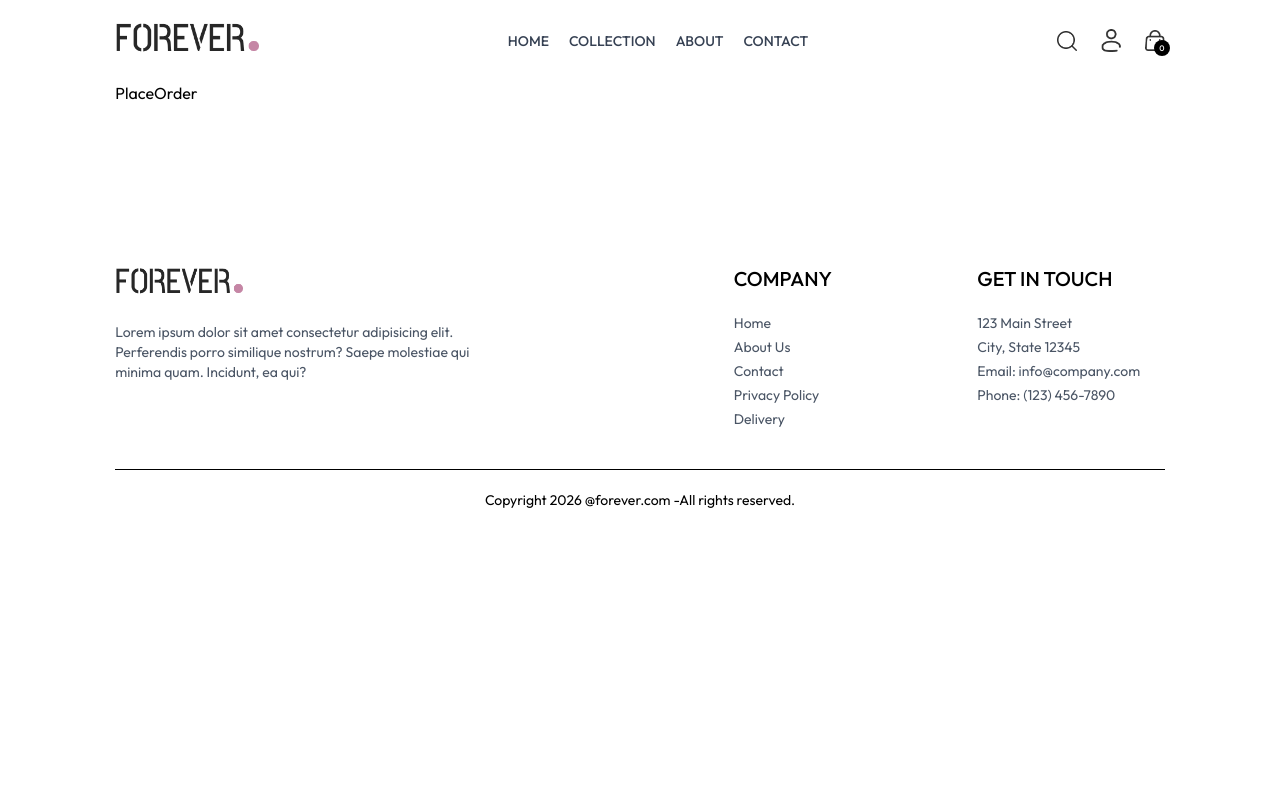
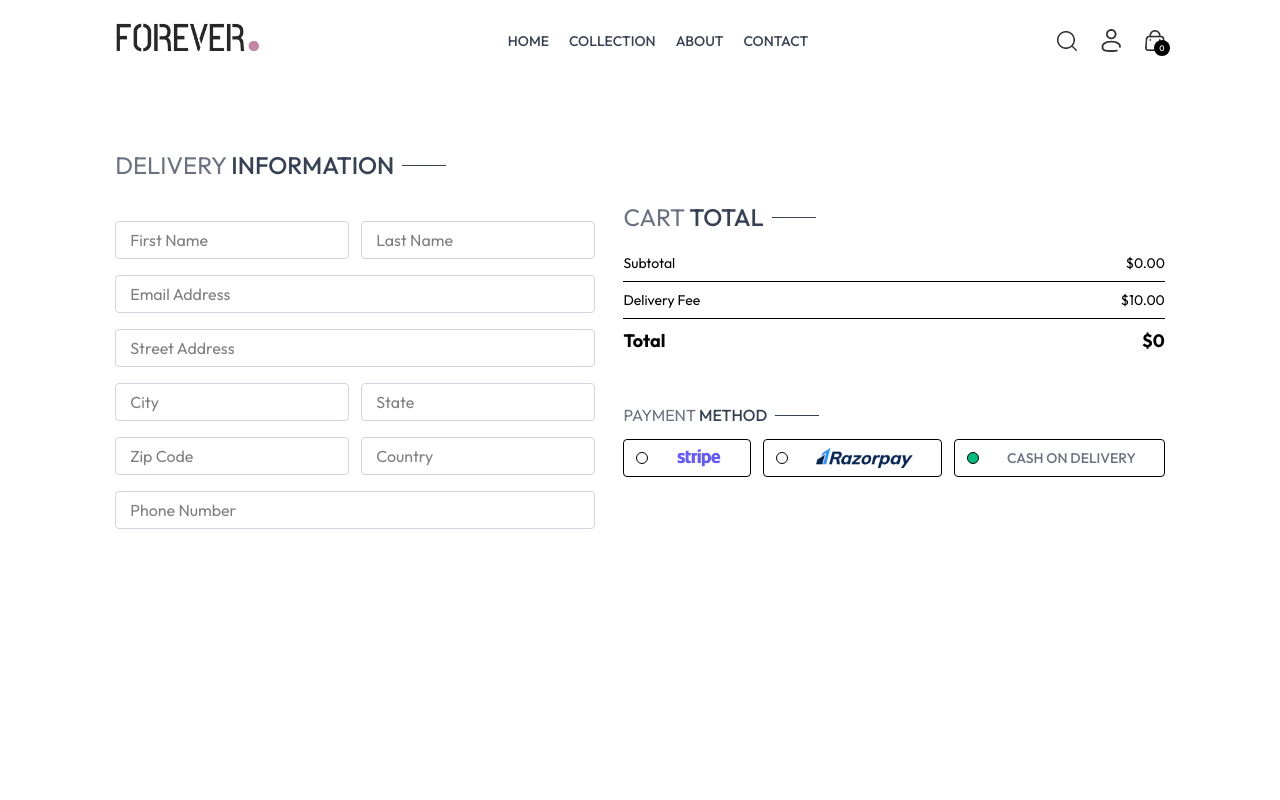
Before and after one commit to veeresh8055/Ecommerce-App, a React (Vite) app in the folder frontend/: page /placeorder in a window 1280 px wide. Shown: the top 800 px of the page. Built offline with nearby package versions, Linux system fonts and the light colour scheme.

Commit message:
PlaceOrder

```diff
--- /dev/null
+++ b/frontend/src/components/CartTotal.jsx
@@ -0,0 +1,36 @@
+import React from 'react'
+import { useContext } from "react";
+import { ShopContext } from "../context/ShopContext";
+import Title from './Title';
+
+
+const CartTotal = () => {
+    const {currency , delivary_fee ,getCartAmount} = useContext(ShopContext);
+  return (
+    <div className='w-full'>
+        <div className='text-2xl'>
+            <Title text1={"CART"} text2={"TOTAL"}/>
+        </div>
+        <div className='flex flex-col gap-2 mt-2  text-sm'>
+            <div className='flex justify-between'>
+                <p>Subtotal</p>
+                <p>{currency}{getCartAmount().toFixed(2)}</p>
+            </div>
+            <hr />
+            <div className='flex justify-between'>
+                <p>Delivery Fee</p>
+                <p>{currency}{delivary_fee.toFixed(2)}</p>
+            </div>
+            <hr />
+            <div className='flex justify-between font-bold text-lg'>
+                <p>Total</p>
+                <p>{currency}{getCartAmount() === 0 ? 0 : (getCartAmount() + delivary_fee).toFixed(2)}</p>
+            </div>
+
+        </div>
+
+    </div>
+  )
+}
+
+export default CartTotal
--- a/frontend/src/context/ShopContext.jsx
+++ b/frontend/src/context/ShopContext.jsx
@@ -2,18 +2,21 @@ import { createContext, useEffect    } from "react";
 import { products } from '../assets/assets'
 import { useState } from "react";
 import { toast } from "react-toastify";
+import { useNavigate } from "react-router-dom";
+
 export const ShopContext = createContext();
 
 
  const ShopContextProvider = (props) => {
 
     const currency = "$"
-    const delivar_fee = 10
+    const delivary_fee = 10
     const [search, setSearch] = useState("");
     const [showSearch, setShowSearch] = useState(false);
-    const [cartItems, setCartItems] = useState([]);
+    const [cartItems, setCartItems] = useState({});
+    const navigate = useNavigate();
 
-    const addToCart =  async (itemId , size ) => {
+    const addToCart = (itemId , size ) => {
         if(!size){
            toast.error("Please select a size before adding to cart", {
             position: "top-right",
@@ -57,7 +60,8 @@ export const ShopContext = createContext();
     return count;
   };
 
-  const updateQuantity = async (itemId, size, quantity) => {
+
+  const updateQuantity = (itemId, size, quantity) => {
     let cartData = structuredClone(cartItems);
     if (cartData[itemId] && cartData[itemId][size]) {
       cartData[itemId][size] = quantity;
@@ -65,10 +69,28 @@ export const ShopContext = createContext();
     }
   }
 
+  const getCartAmount = () => {
+    let amount = 0;
+    for (let item in cartItems) {
+      for (let size in cartItems[item]) {
+        try{
+            if(cartItems[item][size]>0){
+                let productData = products.find((product) => product._id === item);
+                if (productData) {
+                  amount += cartItems[item][size] * productData.price;
+                }
+            }
+        }catch(e){
+            console.error("Error occurred while calculating cart amount:", e);
+        }
+      }
+    }
+    return amount;
+}
     const value ={
     products,
     currency,
-    delivar_fee,
+    delivary_fee,
     search,
     setSearch,
     showSearch,
@@ -77,7 +99,9 @@ export const ShopContext = createContext();
     setCartItems,
     addToCart,
     getCartCount,
-    updateQuantity
+    updateQuantity,
+    getCartAmount,
+    navigate
     }
 
    return (
--- a/frontend/src/pages/Cart.jsx
+++ b/frontend/src/pages/Cart.jsx
@@ -5,9 +5,10 @@ import { useState } from "react";
 import { useEffect } from "react";
 import Title from '../components/Title';
 import { assets } from '../assets/assets';
+import CartTotal from '../components/CartTotal';
 
 const Cart = () => {
-  const {products , currency , cartItems , updateQuantity} = useContext(ShopContext);
+  const {products , currency , cartItems , updateQuantity , navigate} = useContext(ShopContext);
    const [cartData, setCartData] = useState([]);
 
    useEffect(() => {
@@ -36,6 +37,9 @@ const Cart = () => {
           cartData.length > 0 ? (
             cartData.map((item, index) => {
               let productData = products.find((product) => product._id === item._id);
+              if (!productData) {
+                return null;
+              }
               return (
                 <div key={index} className='flex items-center  gap-4 py-4 border-b'>
                   <img src={productData.image[0]} alt={productData.name} className='w-16 h-16 object-cover'/>
@@ -57,6 +61,17 @@ const Cart = () => {
         }
       </div>
 
+      <div className='flex justify-end my-20'>
+        <div className='w-full sm:w-112.5'>
+          <CartTotal />
+          <div className='w-full text-end'>
+            <button className='cursor-pointer bg-black text-white text-sm px-4 py-2 mt-4 rounded' onClick={() => navigate('/placeorder')}>Proceed to Checkout</button>
+          </div>
+
+
+        </div>
+
+      </div>
     </div>
   )
 }
--- a/frontend/src/pages/PlaceOrder.jsx
+++ b/frontend/src/pages/PlaceOrder.jsx
@@ -1,8 +1,73 @@
 import React from 'react'
+import Title from '../components/Title'
+import CartTotal from '../components/CartTotal'
+import { assets } from '../assets/assets'
+import { useState } from 'react'
+import { useContext } from 'react'
+import { ShopContext } from '../context/ShopContext'
 
 const PlaceOrder = () => {
+
+  const [method , setMethod] = useState("cod")
+
   return (
-    <div>PlaceOrder</div>
+    <div className='flex flex-col sm:flex-row justify-between gap4 pt-5 sm:pt-14 min-h-[80vh]'>
+       {/* Left Side */}
+       <div className='flex flex-col gap-4 w-full sm:max-w-120 '>
+          <div className='text-xl sm:text-2xl my-3'>
+            <Title text1={"DELIVERY"} text2={"INFORMATION"}/>
+          </div>
+          <div className='flex gap-3 '>
+            <input type="text" placeholder='First Name' className='border border-gray-300 rounded py-1.5 px-3.5 w-full' />
+            <input type="text" placeholder='Last Name' className='border border-gray-300 rounded py-1.5 px-3.5 w-full' />
+
+          </div>
+            <input type="email" placeholder='Email Address' className='border border-gray-300 rounded py-1.5 px-3.5 w-full' />
+            <input type="text" placeholder='Street Address' className='border border-gray-300 rounded py-1.5 px-3.5 w-full' />
+          <div className='flex gap-3 '>
+            <input type="text" placeholder='City' className='border border-gray-300 rounded py-1.5 px-3.5 w-full' />
+            <input type="text" placeholder='State' className='border border-gray-300 rounded py-1.5 px-3.5 w-full' />
+
+          </div>
+          <div className='flex gap-3 '>
+            <input type="text" placeholder='Zip Code' className='border border-gray-300 rounded py-1.5 px-3.5 w-full' />
+            <input type="text" placeholder='Country' className='border border-gray-300 rounded py-1.5 px-3.5 w-full' />
+
+          </div>
+            <input type="number" placeholder='Phone Number' className='border border-gray-300 rounded py-1.5 px-3.5 w-full' />
+
+       </div>
+
+       {/* Right Side  */}
+       <div className='mt-8'>
+        <div className='mt-8 min-w-80'>
+          <CartTotal />
+
+        </div>
+        <div className='mt-12'>
+          <Title text1={"PAYMENT"} text2={"METHOD"}/>
+          {/* Payment Options */}
+          <div className='flex flex-col gap-3 lg:flex-row'>
+             <div onClick={()=>setMethod("stripe")} className='flex rounded items-center gap-3 border p-2 px-3 cursor-pointer '>
+              <p className={`min-w-3 h-3 border rounded-full ${method === "stripe" ? "bg-emerald-500" : ""}`}></p>
+              <img className='h-5 mx-4' src={assets.stripe_logo} alt="" />
+             </div>
+
+             <div onClick={()=>setMethod("razorpay")} className='flex rounded items-center gap-3 border p-2 px-3 cursor-pointer '>
+              <p className={`min-w-3 h-3 border rounded-full ${method === "razorpay" ? "bg-emerald-500" : ""}`}></p>
+              <img className='h-5 mx-4' src={assets.razorpay_logo} alt="" />
+             </div>
+
+             <div onClick={()=>setMethod("cod")} className='flex rounded items-center gap-3 border p-2 px-3 cursor-pointer '>
+              <p className={`min-w-3 h-3 border rounded-full ${method === "cod" ? "bg-emerald-500" : ""}`}></p>
+               <p className='text-gray-500 text-sm font-medium mx-4'>CASH ON DELIVERY</p>
+             </div>
+          </div>
+
+        </div>
+
+       </div>
+    </div>
   )
 }
 
```
